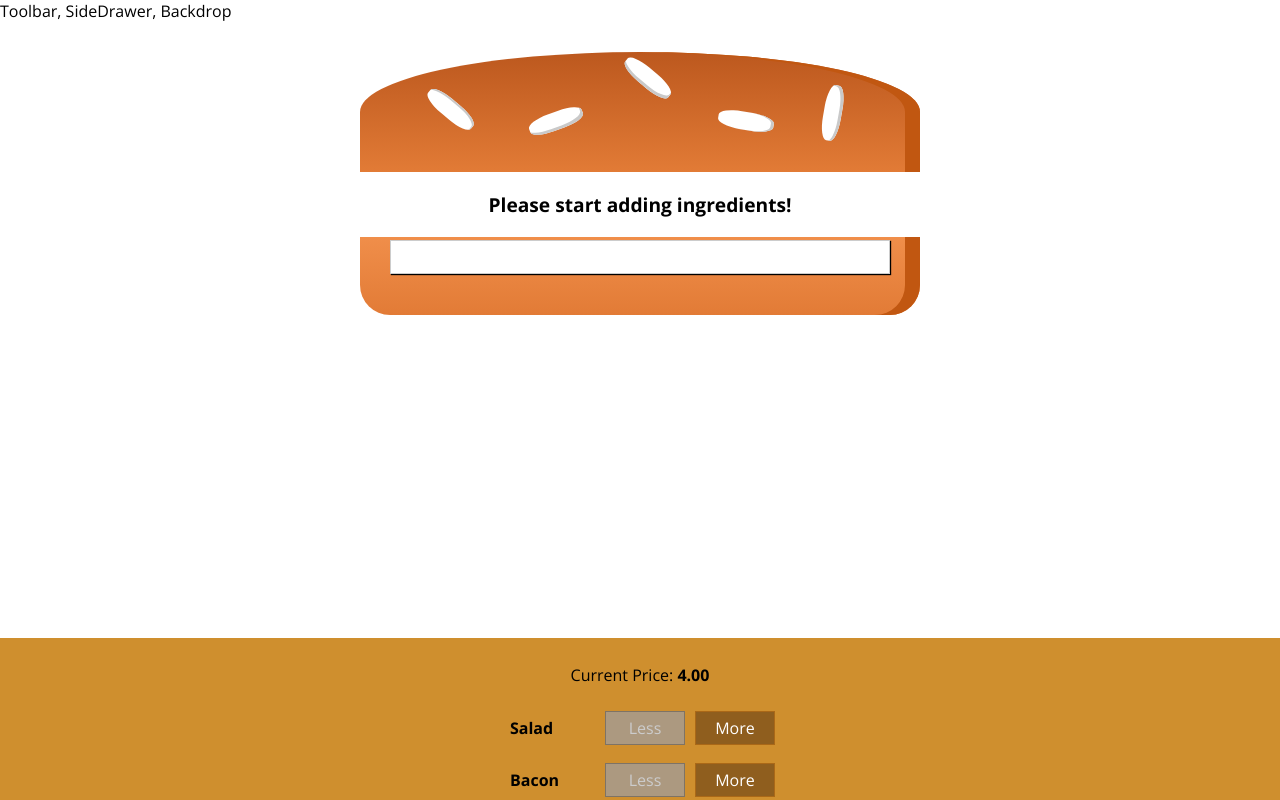
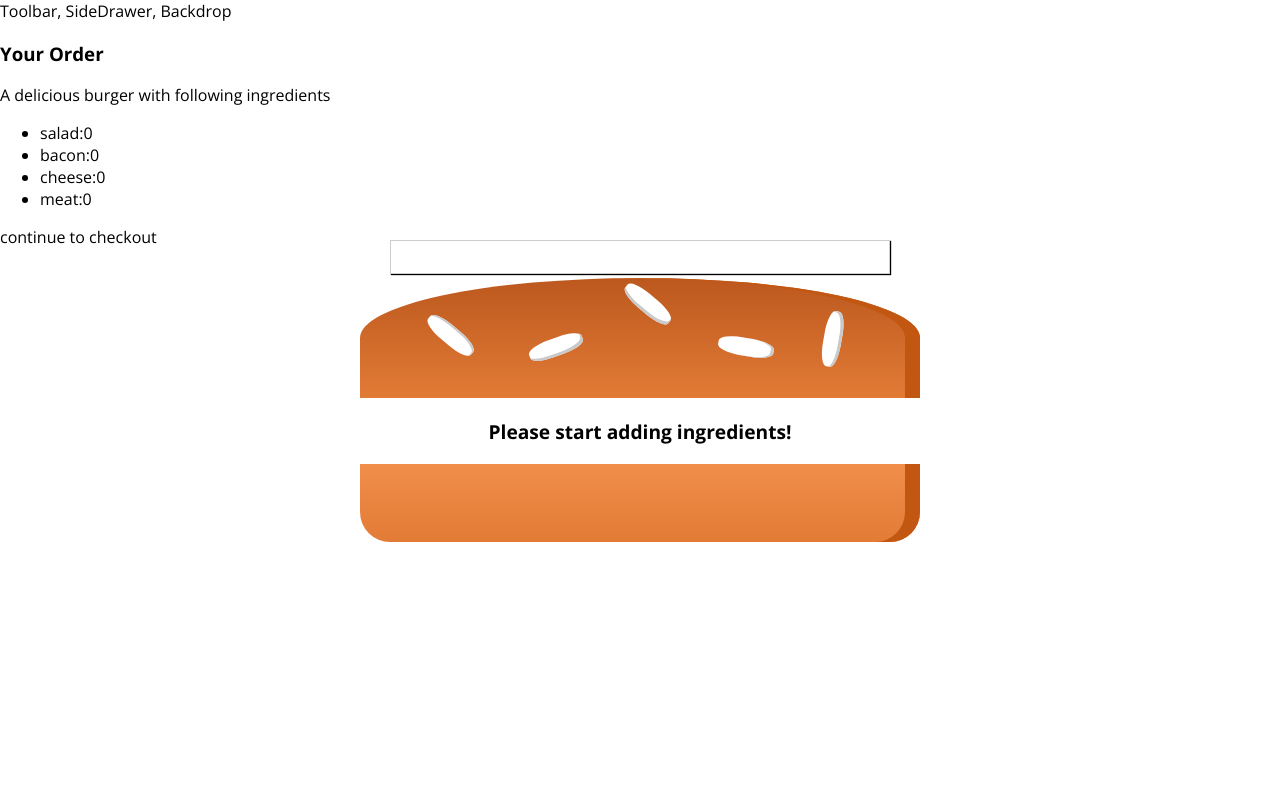
Before and after one commit to hcharles25/react-food-delivery, a React app: page / in a window 1280 px wide. Shown: the top 800 px of the page. Built offline with nearby package versions, Linux system fonts and the light colour scheme.

Commit message:
added order summary dynamically

```diff
--- /dev/null
+++ b/src/components/Burger/OrderSummary/OrderSummary.js
@@ -0,0 +1,23 @@
+import React from 'react';
+import Aux from '../../../hoc/Aux';
+
+const orderSummary = (props) => {
+	const ingredientSummary = Object.keys(props.ingredients).map((igKey) => {
+		return (
+			<li key={igKey}>
+				<span>{igKey}</span>:{props.ingredients[igKey]}
+			</li>
+		);
+	});
+
+	return (
+		<Aux>
+			<h3>Your Order</h3>
+			<p>A delicious burger with following ingredients</p>
+			<ul>{ingredientSummary}</ul>
+            <p>continue to checkout</p>
+		</Aux>
+	);
+};
+
+export default orderSummary;
--- a/src/containers/BurgerBuilder/BurgerBuilder.js
+++ b/src/containers/BurgerBuilder/BurgerBuilder.js
@@ -4,6 +4,7 @@
 import Burger from '../../components/Burger/Burger';
 import BuildControls from '../../components/Burger/BuildControls/BuildControls';
 import Modal from '../../components/UI/Modal/Modal';
+import OrderSummary from '../../components/Burger/OrderSummary/OrderSummary';
 
 const INGREDIENT_PRICES = {
     salad: 0.5,
@@ -81,6 +82,7 @@
         return (
             <Aux>
                 <Modal />
+                <OrderSummary ingredients = {this.state.ingredients}/>
                 <Burger ingredients={this.state.ingredients} />
                 <BuildControls
                     ingredientAdded={this.addIngredientHandler}
```
